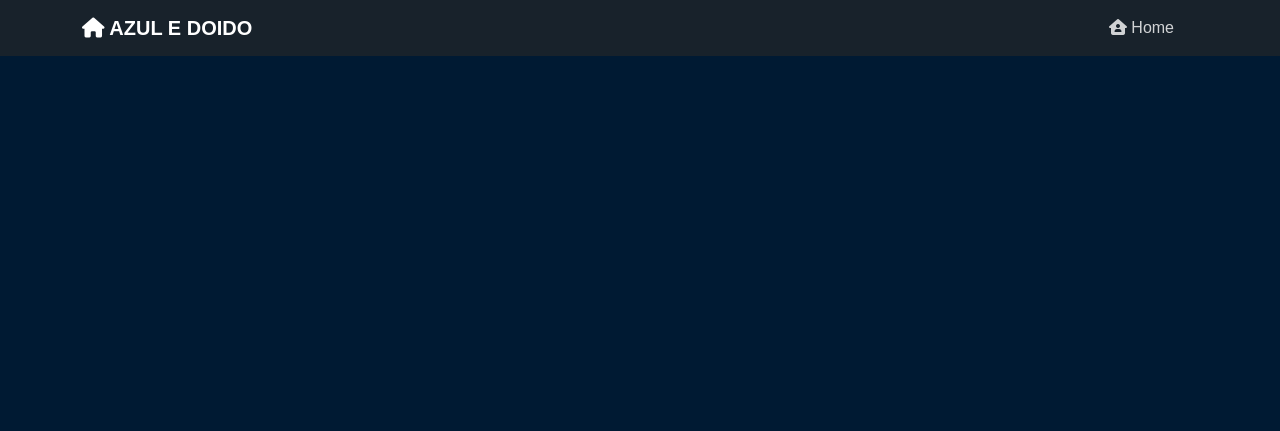
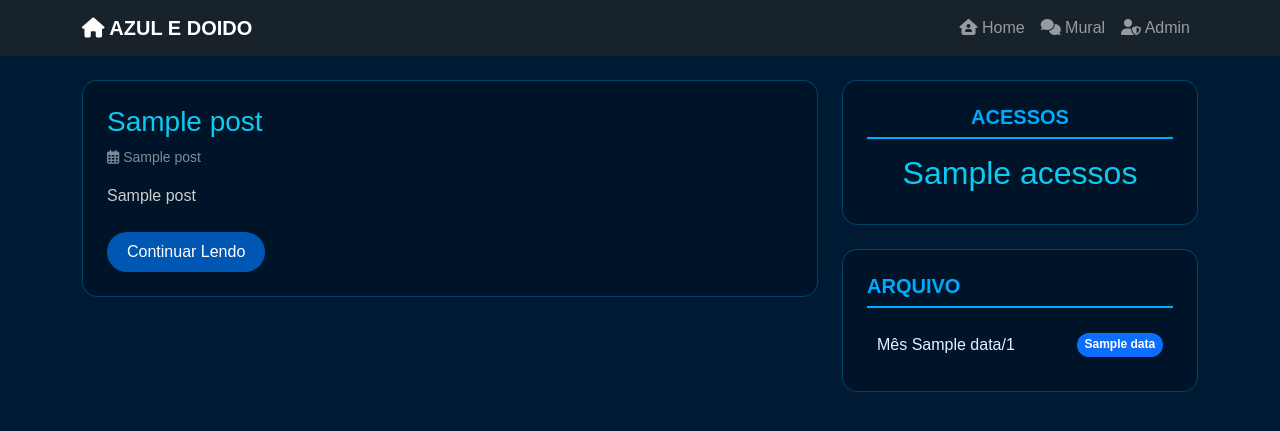
Before and after one commit to azuledoido/meu-blog-flask, a Flask app: template templates/index.html in a window 1280 px wide. Shown: the top 431 px of the page. Run offline with Flask 3, Linux system fonts and the light colour scheme; the template is opened without the code that fills it: most values are stand-ins (such as "Sample title", 1, 10 or a date in 2020); some libraries are stand-ins or nearby versions.

Commit message:
Fix: Organizando pastas e restaurando conteúdo

```diff
--- a/templates/index.html
+++ b/templates/index.html
@@ -9,22 +9,15 @@
     <style>
         @keyframes coresDoidas { 0% { background-color: #000d1a; } 50% { background-color: #001a33; } 100% { background-color: #000d1a; } }
         body { animation: coresDoidas 12s infinite ease-in-out; color: #e6f2ff; min-height: 100vh; font-family: sans-serif; }
-
         .glass { background: rgba(0, 20, 40, 0.85); border: 1px solid rgba(0, 170, 255, 0.3); border-radius: 15px; margin-bottom: 25px; }
         .post-card { overflow: hidden; display: flex; flex-direction: column; }
-
         .capa-container { width: 100%; max-height: 300px; overflow: hidden; border-bottom: 1px solid rgba(0, 170, 255, 0.2); }
         .capa-img { width: 100%; height: auto; display: block; object-fit: cover; }
-
         .btn-abrir { background: #0056b3; color: white; border-radius: 20px; padding: 8px 20px; text-decoration: none; display: inline-block; transition: 0.3s; }
         .btn-abrir:hover { background: #00aaff; color: white; box-shadow: 0 0 10px #00aaff; }
-
         .sidebar-title { border-bottom: 2px solid #00aaff; padding-bottom: 8px; margin-bottom: 15px; color: #00aaff; font-weight: bold; }
         .arquivo-link { text-decoration: none; color: inherit; display: flex; justify-content: space-between; padding: 10px; border-radius: 8px; }
         .arquivo-link:hover { background: rgba(0, 170, 255, 0.2); }
-
-        .nav-link { color: rgba(255,255,255,0.8) !important; transition: 0.3s; }
-        .nav-link:hover { color: #00aaff !important; }
     </style>
 </head>
 <body>
@@ -32,12 +25,70 @@
 <nav class="navbar navbar-expand-lg navbar-dark bg-dark bg-opacity-75 sticky-top mb-4">
     <div class="container">
         <a class="navbar-brand fw-bold" href="/"><i class="fas fa-home"></i> AZUL E DOIDO</a>
-
         <button class="navbar-toggler" type="button" data-bs-toggle="collapse" data-bs-target="#navbarNav">
             <span class="navbar-toggler-icon"></span>
         </button>
-
         <div class="collapse navbar-collapse" id="navbarNav">
             <div class="navbar-nav ms-auto">
                 <a class="nav-link" href="/"><i class="fas fa-house-user"></i> Home</a>
-                <a class="nav-link" href="/mural">
+                <a class="nav-link" href="/mural"><i class="fas fa-comments"></i> Mural</a>
+                <a class="nav-link" href="/escrever"><i class="fas fa-user-shield"></i> Admin</a>
+            </div>
+        </div>
+    </div>
+</nav>
+
+<div class="container">
+    <div class="row">
+        <main class="col-md-8">
+            {% if posts %}
+                {% for post in posts %}
+                <div class="glass post-card">
+                    {% if post[4] %}
+                    <div class="capa-container">
+                        <img src="{{ post[4] }}" class="capa-img">
+                    </div>
+                    {% endif %}
+                    <div class="p-4">
+                        <h2 class="h3 text-info">{{ post[1] }}</h2>
+                        <p class="small text-white-50"><i class="far fa-calendar-alt"></i> {{ post[3] }}</p>
+                        <div class="mb-4" style="color: #ccc;">
+                            {{ post[2]|striptags|truncate(200) }}
+                        </div>
+                        <a href="{{ url_for('exibir_post', post_id=post[0]) }}" class="btn-abrir">Continuar Lendo</a>
+                    </div>
+                </div>
+                {% endfor %}
+            {% else %}
+                <div class="glass p-5 text-center">
+                    <h3>Opa! Nada por aqui ainda.</h3>
+                    <p>Poste algo no Admin para começar!</p>
+                </div>
+            {% endif %}
+        </main>
+
+        <aside class="col-md-4">
+            <div class="glass p-4 mb-4 text-center">
+                <h5 class="sidebar-title">ACESSOS</h5>
+                <p class="h2 text-info">{{ acessos }}</p>
+            </div>
+            <div class="glass p-4">
+                <h5 class="sidebar-title">ARQUIVO</h5>
+                {% if datas_arquivo %}
+                    {% for data in datas_arquivo %}
+                    <a href="{{ url_for('arquivo_data', ano=data[0], mes=data[1]) }}" class="arquivo-link">
+                        <span>Mês {{ data[1] }}/{{ data[0] }}</span>
+                        <span class="badge bg-primary rounded-pill">{{ data[2] }}</span>
+                    </a>
+                    {% endfor %}
+                {% else %}
+                    <p class="small text-white-50">Sem arquivos.</p>
+                {% endif %}
+            </div>
+        </aside>
+    </div>
+</div>
+
+<script src="https://cdn.jsdelivr.net/npm/bootstrap@5.3.0/dist/js/bootstrap.bundle.min.js"></script>
+</body>
+</html>
```
